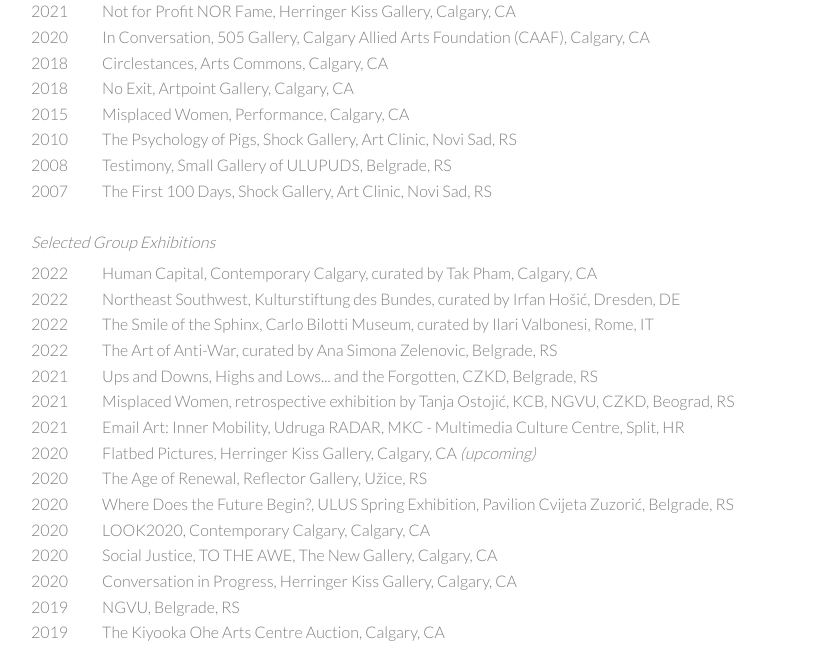
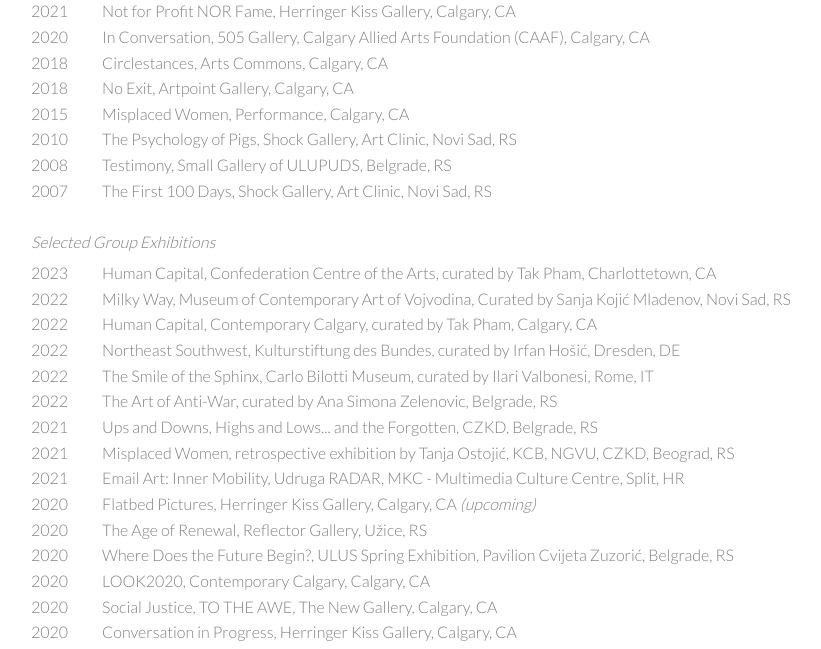
Before and after one commit to milivoye/something.darija.ca, a PHP site: page /pages/info.php in a window 1280 px wide. Shown: the part 1403-2052 px from the top of the page, without its empty margins (281-1102 px from the left). Run offline with PHP 8.4, Linux system fonts and the light colour scheme; data that the repository does not hold is empty.

Commit message:
work renamed / cv updated

```diff
--- a/something/index.php
+++ b/something/index.php
@@ -7,7 +7,7 @@
 
 $works = array();
 	$works[] = array('/i_krivi_i_duzni/', 'I krivi i dužni');
-	$works[] = array('/we_are_tired/', 'We are Tired');
+	$works[] = array('/tired/', 'Tired');
 	$works[] = array('/lets_get_lost/', 'Let\'s Get Lost');
 	$works[] = array('/minimal_consensus/', 'Minimal Consensus');
 	$works[] = array('/you_dont_have_to_be_right/', 'You Don\'t Have to Be Right');
--- a/something/pages/info.php
+++ b/something/pages/info.php
@@ -93,7 +93,9 @@
     <article role="article" style="max-width:800px;">
         <p><i>Selected Group Exhibitions</i></p>
         <ul>
-            <li>2022 &nbsp;&nbsp;&nbsp;&nbsp;&nbsp;&nbsp;&nbsp;&nbsp;&nbsp;&nbsp;Human Capital, Contemporary Calgary, curated by Tak Pham, Calgary, CA</li>
+            <li>2023 &nbsp;&nbsp;&nbsp;&nbsp;&nbsp;&nbsp;&nbsp;&nbsp;&nbsp;&nbsp;Human Capital, Confederation Centre of the Arts, curated by Tak Pham, Charlottetown, CA</li>
+            <li>2022 &nbsp;&nbsp;&nbsp;&nbsp;&nbsp;&nbsp;&nbsp;&nbsp;&nbsp;&nbsp;Milky Way, Museum of Contemporary Art of Vojvodina, Curated by Sanja Kojić Mladenov, Novi Sad, RS</li>
+            <li><span>2022</span> &nbsp;&nbsp;&nbsp;&nbsp;&nbsp;&nbsp;&nbsp;&nbsp;&nbsp;&nbsp;Human Capital, Contemporary Calgary, curated by Tak Pham, Calgary, CA</li>
             <li><span>2022</span> &nbsp;&nbsp;&nbsp;&nbsp;&nbsp;&nbsp;&nbsp;&nbsp;&nbsp;&nbsp;Northeast Southwest, Kulturstiftung des Bundes, curated by Irfan Hošić, Dresden, DE</li>
             <li><span>2022</span> &nbsp;&nbsp;&nbsp;&nbsp;&nbsp;&nbsp;&nbsp;&nbsp;&nbsp;&nbsp;The Smile of the Sphinx, Carlo Bilotti Museum, curated by Ilari Valbonesi, Rome, IT</li>
             <li><span>2022</span> &nbsp;&nbsp;&nbsp;&nbsp;&nbsp;&nbsp;&nbsp;&nbsp;&nbsp;&nbsp;The Art of Anti-War, curated by Ana Simona Zelenovic, Belgrade, RS</li>
```
Also changed, not shown: something/pages/tired.php (renamed from something/pages/we_are_tired.php, +4 -4 lines), something/img/tired/msuv.jpg (renamed from something/img/we_are_tired/msuv.jpg), something/img/tired/we_are_tired.jpg (renamed from something/img/we_are_tired/we_are_tired.jpg).
